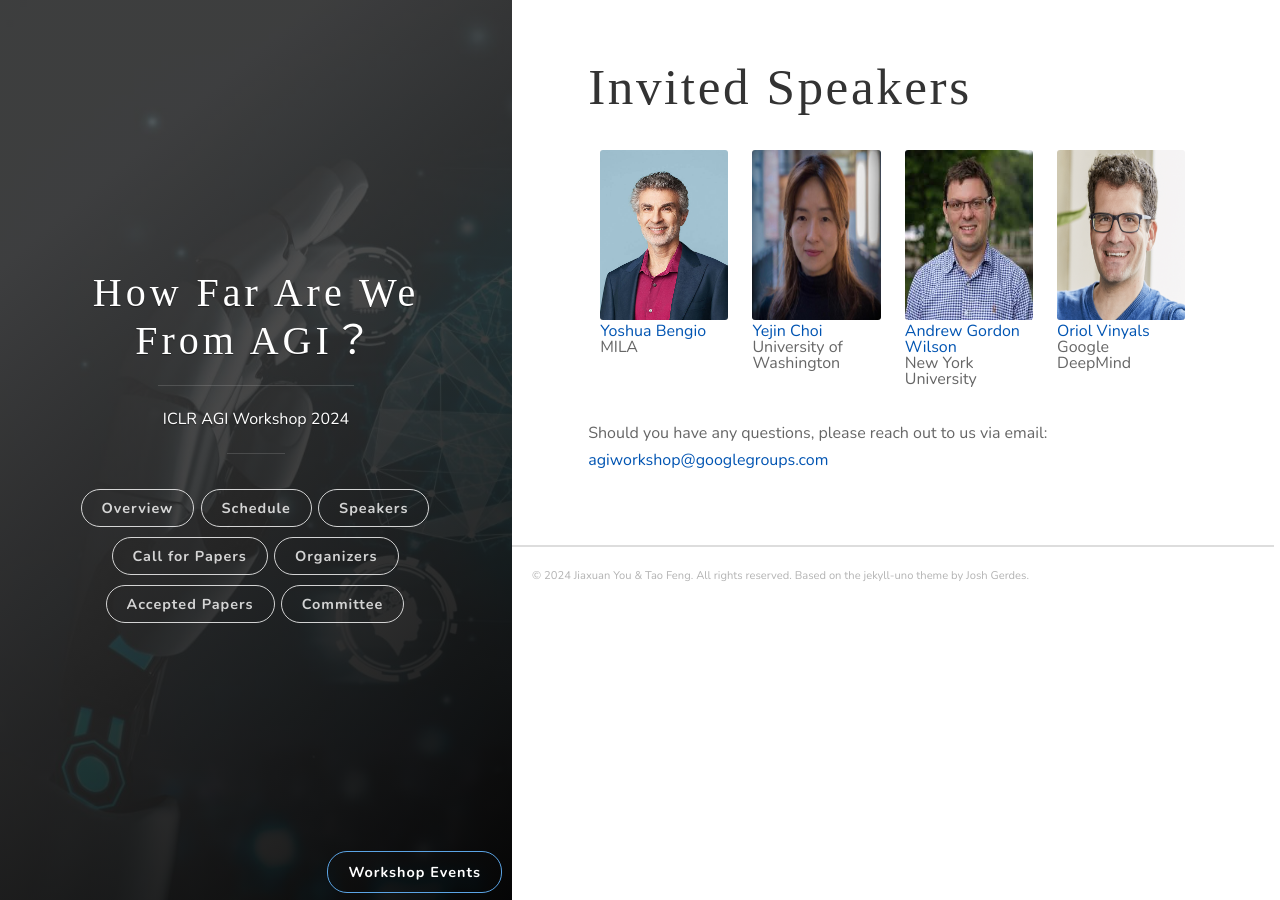
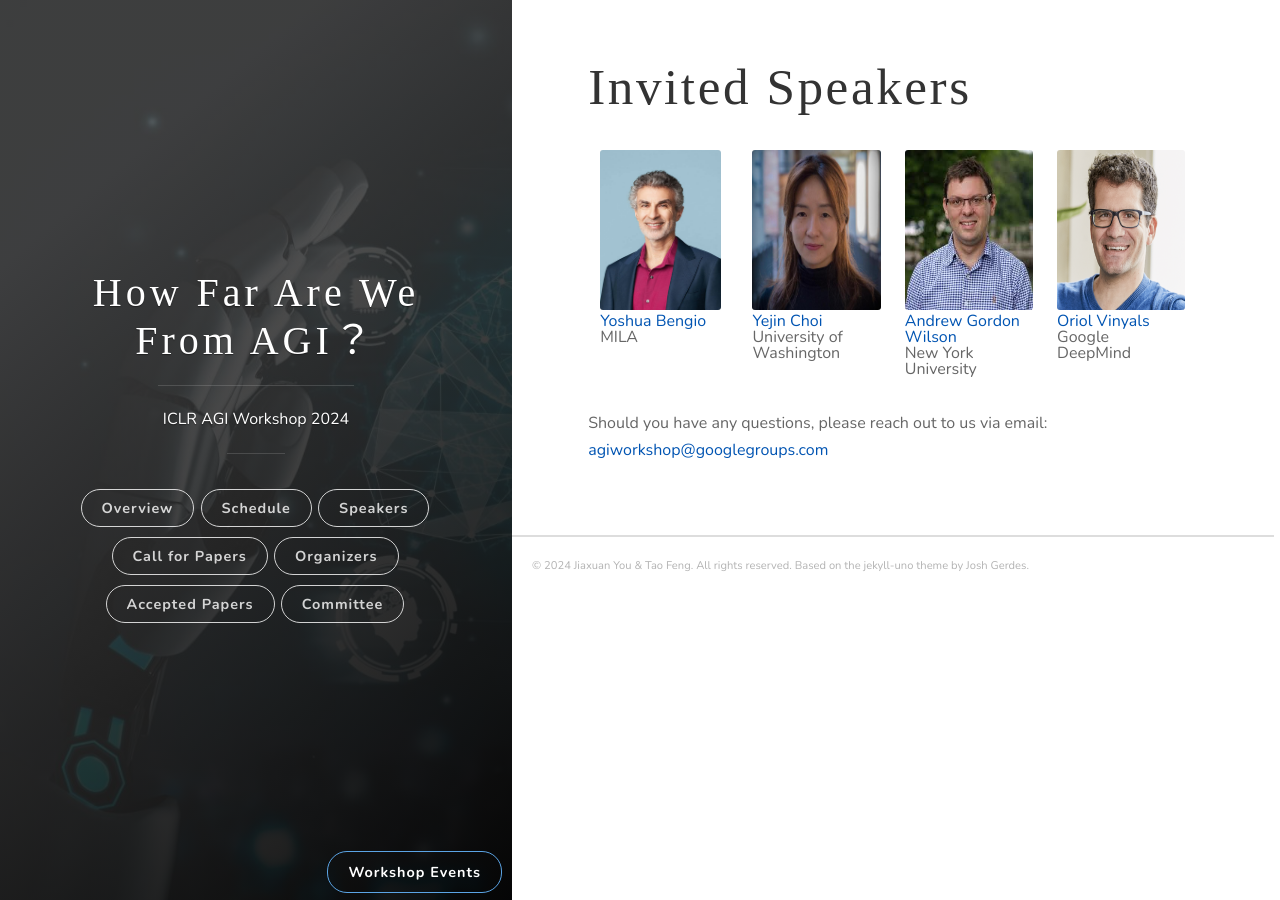
Before and after one commit to AGIWorkshop/agiworkshop.github.io, a Jekyll site: the page built from _posts/2024/speakers.md, in a window 1280 px wide. Built offline with Jekyll 4.4.1, drawn with Linux system fonts in a browser that asks for light colours; some web fonts are replaced.

Commit message:
Update speakers.md

```diff
--- a/_posts/2024/speakers.md
+++ b/_posts/2024/speakers.md
@@ -8,22 +8,22 @@ year: 2024
 <table>
   <tr>
     <td>
-      <img src="/images/people/YoshuaBengio.jpg?raw=true" alt="1" width=auto height=170px><br/>
+      <img src="/images/people/YoshuaBengio.jpg?raw=true" alt="1" width=auto height=160px><br/>
       <a href="https://yoshuabengio.org">Yoshua Bengio</a><br/>
       MILA
     </td>
     <td>
-      <img src="/images/people/YejinChoi.jpg?raw=true" alt="1" width=auto height=170px><br/>
+      <img src="/images/people/YejinChoi.jpg?raw=true" alt="1" width=auto height=160px><br/>
       <a href="https://homes.cs.washington.edu/~yejin/">Yejin Choi</a><br/>
       University of Washington
     </td>
     <td>
-      <img src="/images/people/Andrew Gordon Wilson.jpeg?raw=true" alt="1" width=auto height=170px><br/>
+      <img src="/images/people/Andrew Gordon Wilson.jpeg?raw=true" alt="1" width=auto height=160px><br/>
       <a href="https://cims.nyu.edu/~andrewgw/">Andrew Gordon Wilson</a><br/>
       New York University
     </td>
     <td>
-      <img src="/images/people/oriol.jpg?raw=true" alt="1" width=auto height=170px><br/>
+      <img src="/images/people/oriol.jpg?raw=true" alt="1" width=auto height=160px><br/>
       <a href="https://research.google/people/oriol-vinyals/">Oriol Vinyals</a><br/>
       Google DeepMind
     </td>
```
